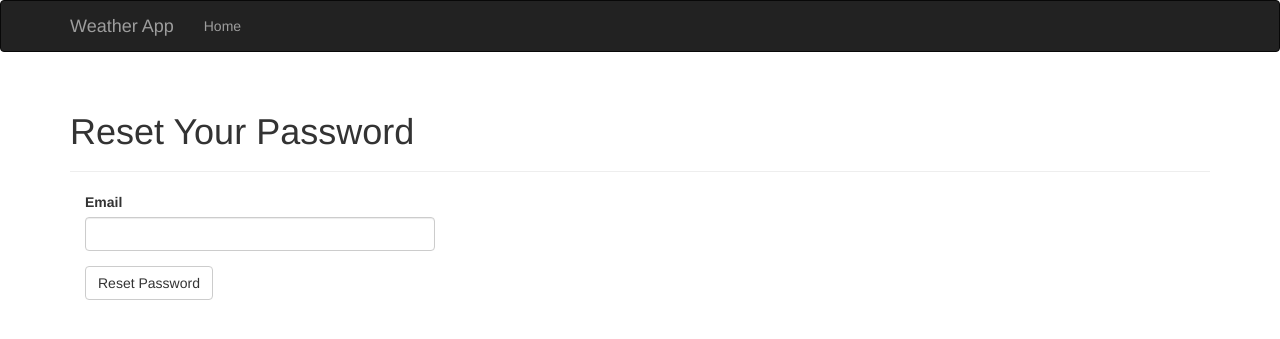
After one commit to tomaszzacharczuk/weather_app, a Flask app: page /auth/reset in a window 1280 px wide. The commit adds this page. Shown: the top 339 px of the page. Run offline with Flask 2, Linux system fonts and the light colour scheme; some libraries are stand-ins or nearby versions.

Commit message:
Add password reset
With confirmation email, reset password email, tokens generations and reset forms.

```diff
--- a/app/auth/forms.py
+++ b/app/auth/forms.py
@@ -23,3 +23,22 @@ class RegistrationForm(FlaskForm):
     def validate_email(self, field):
         if User.query.filter_by(email=field.data).first():
             raise ValidationError('Email already registered')
+
+
+class PasswordResetRequestForm(FlaskForm):
+    email = StringField('Email', validators=[DataRequired(), Length(1, 64),
+                                             Email()])
+    submit = SubmitField('Reset Password')
+
+
+class PasswordResetForm(FlaskForm):
+    email = StringField('Email', validators=[DataRequired(), Length(1, 64),
+                                             Email()])
+    password = PasswordField('New Password', validators=[
+        DataRequired(), EqualTo('password2', message='Passwords must match')])
+    password2 = PasswordField('Confirm password', validators=[DataRequired()])
+    submit = SubmitField('Reset Password')
+
+    def validate_email(self, field):
+        if User.query.filter_by(email=field.data).first() is None:
+            raise ValidationError('Unknown email address.')
--- a/app/auth/views.py
+++ b/app/auth/views.py
@@ -1,9 +1,11 @@
-from flask import render_template, redirect, url_for, request, flash
-from flask_login import login_user, login_required, logout_user
-from .forms import LoginForm, RegistrationForm
+from flask import render_template, redirect, url_for, request, flash, Markup, current_app
+from itsdangerous import TimedJSONWebSignatureSerializer as Serializer
+from flask_login import login_user, login_required, logout_user, current_user
+from .forms import LoginForm, RegistrationForm, PasswordResetForm, PasswordResetRequestForm
 from . import auth
 from ..models import User, Role
 from .. import db
+from ..email import send_email
 
 
 @auth.route('/login', methods=['GET', 'POST'])
@@ -11,6 +13,12 @@ def login():
     form = LoginForm()
     if form.validate_on_submit():
         user = User.query.filter_by(email=form.email.data).first()
+        if not user.confirmed:
+            link = '<a href="' + url_for('auth.resend_confirmation', email=form.email.data) + '">resend</a>'
+            flash(Markup('Your account is not confirmed. '
+                  'Please check your email addres and confirm your account before you login. '
+                  'You can also ' + link + ' email confirmation for ' + form.email.data))
+            return redirect(url_for('auth.login'))
         if user is not None and user.verify_password(form.password.data):
             login_user(user, form.remember_me.data)
             return redirect(url_for(request.args.get('next') or url_for('main.index')))
@@ -33,6 +41,91 @@ def register():
         role = Role.query.filter_by(name="User").first()
         user = User(email=form.email.data, password=form.password.data, role=role)
         db.session.add(user)
-        flash('You can login now')
+        db.session.commit()
+        token = user.generate_confirmation_token()
+        send_email(
+            user.email,
+            'Confirm Your Account',
+            'auth/email/confirm',
+            user=user,
+            token=token)
+        flash('Confirmation email has been sent to your email address')
+        return redirect(url_for('main.index'))
+    return render_template('auth/register.html', form=form)
+
+
+@auth.route('/confirm/<token>')
+def confirm(token):
+    try:
+        if current_user.confirmed:
+            return redirect(url_for('main.index'))
+    except:
+        pass
+    s = Serializer(current_app.config['SECRET_KEY'])
+    try:
+        data = s.loads(token)
+    except:
+        flash('The confirmation link is invalid or has expired.')
+        return redirect(url_for('main.index'))
+    user = User.query.filter_by(id=data.get('confirm')).first()
+    if user:
+        user.confirmed = True
+        db.session.add(user)
+        flash('You have confirmed your account. You can login now.')
         return redirect(url_for('auth.login'))
-    return render_template('auth/register.html', form=form)
+    else:
+        flash('The confirmation link is invalid or has expired.')
+        return redirect(url_for('main.index'))
+
+
+@auth.route('/confirm/resend/<email>')
+def resend_confirmation(email):
+    user = User.query.filter_by(email=email).first()
+    if user:
+        token = user.generate_confirmation_token()
+        send_email(
+            user.email,
+            'Confirm Your Account',
+            'auth/email/confirm',
+            user=user,
+            token=token)
+        flash('Confirmation email has been resend.')
+    else:
+        flash('User with given email does not exist.')
+    return redirect(url_for('auth.login'))
+
+
+@auth.route('/reset', methods=['GET', 'POST'])
+def password_reset_request():
+    if not current_user.is_anonymous:
+        return redirect(url_for('main.index'))
+    form = PasswordResetRequestForm()
+    if form.validate_on_submit():
+        user = User.query.filter_by(email=form.email.data).first()
+        if user:
+            token = user.generate_reset_token()
+            send_email(user.email, 'Reset Your Password',
+                       'auth/email/reset_password',
+                       user=user, token=token,
+                       next=request.args.get('next'))
+        flash('An email with instructions to reset your password has been '
+              'sent to you.')
+        return redirect(url_for('auth.login'))
+    return render_template('auth/reset_password.html', form=form)
+
+
+@auth.route('/reset/<token>', methods=['GET', 'POST'])
+def password_reset(token):
+    if not current_user.is_anonymous:
+        return redirect(url_for('main.index'))
+    form = PasswordResetForm()
+    if form.validate_on_submit():
+        user = User.query.filter_by(email=form.email.data).first()
+        if user is None:
+            return redirect(url_for('main.index'))
+        if user.reset_password(token, form.password.data):
+            flash('Your password has been updated.')
+            return redirect(url_for('auth.login'))
+        else:
+            return redirect(url_for('main.index'))
+    return render_template('auth/reset_password.html', form=form)
--- a/app/email.py
+++ b/app/email.py
@@ -8,7 +8,8 @@ def send_async_email(app, msg):
     with app.app_context():
         mail.send(msg)
 
-def send_mail(to, subject, template, **kwargs):
+
+def send_email(to, subject, template, **kwargs):
     app = current_app._get_current_object()
     msg = Message(
         subject=app.config['WEATHER_APP_MAIL_SUBJECT_PREFIX'] + ' ' + subject,
--- a/app/templates/auth/login.html
+++ b/app/templates/auth/login.html
@@ -10,7 +10,7 @@
 <div class="col-md-4">
     {{ wtf.quick_form(form) }}
     <br>
-    <p>Forgot your password? <a href="{# url_for('auth.password_reset_request') #}">Click here to reset it</a>.</p>
-    <p>New user? <a href="{# url_for('auth.register') #}">Click here to register</a>.</p>
+    <p>Forgot your password? <a href="{{ url_for('auth.password_reset_request') }}">Click here to reset it</a>.</p>
+    <p>New user? <a href="{{ url_for('auth.register') }}">Click here to register</a>.</p>
 </div>
 {% endblock %}
--- /dev/null
+++ b/app/templates/auth/reset_password.html
@@ -0,0 +1,13 @@
+{% extends "base.html" %}
+{% import "bootstrap/wtf.html" as wtf %}
+
+{% block title %}{{ super() }}- Password Reset{% endblock %}
+
+{% block page_content %}
+<div class="page-header">
+    <h1>Reset Your Password</h1>
+</div>
+<div class="col-md-4">
+    {{ wtf.quick_form(form) }}
+</div>
+{% endblock %}
```
Also changed, not shown: app/models.py (+20 -0 lines), app/templates/auth/email/confirm.html (added, +8 -0 lines), app/templates/auth/email/confirm.txt (added, +13 -0 lines), app/templates/auth/email/reset_password.html (added, +8 -0 lines), app/templates/auth/email/reset_password.txt (added, +13 -0 lines), migrations/versions/a86d3f9a465c_.py (added, +28 -0 lines).
